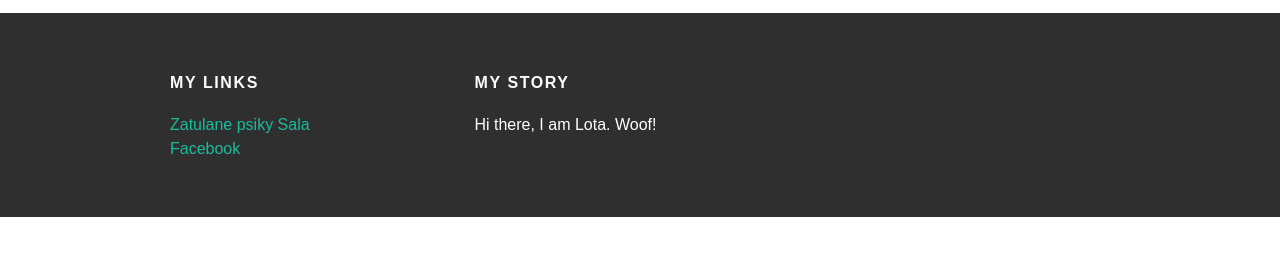
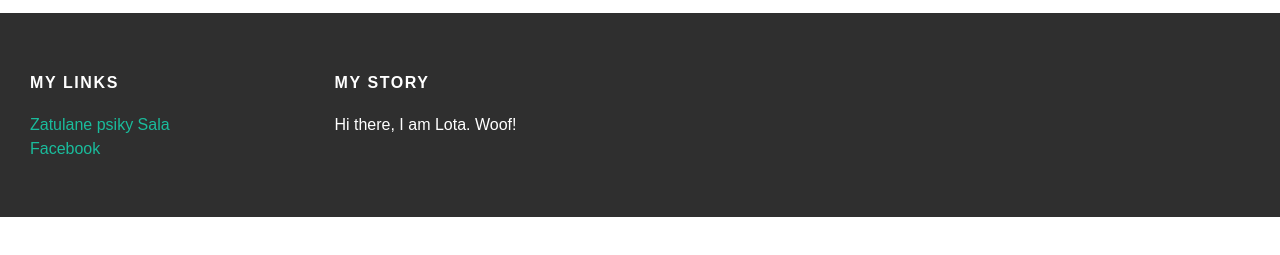
Before and after one commit to guithead/guithead.github.io, a plain HTML site: page about.html in a window 1280 px wide. Shown: the part 541-796 px from the top of the page. Drawn offline with Linux system fonts and the light colour scheme.

Commit message:
Add files via upload

```diff
--- a/style.css
+++ b/style.css
@@ -1,5 +1,11 @@
 @import url(http://fonts.googleapis.com/css?family=Montserrat:400,700);
 
+html {
+  height: 100%;
+  width: 100%;
+  margin: 0;
+  padding: 0;
+}
 body {
   color: #555;
   margin: 0;
@@ -41,7 +47,7 @@ body {
   margin-top: 0;
 }
 .container {
-  max-width: 1000px;
+  max-width: 100%;
   margin: 0 auto;
 }
 #footer {
```
